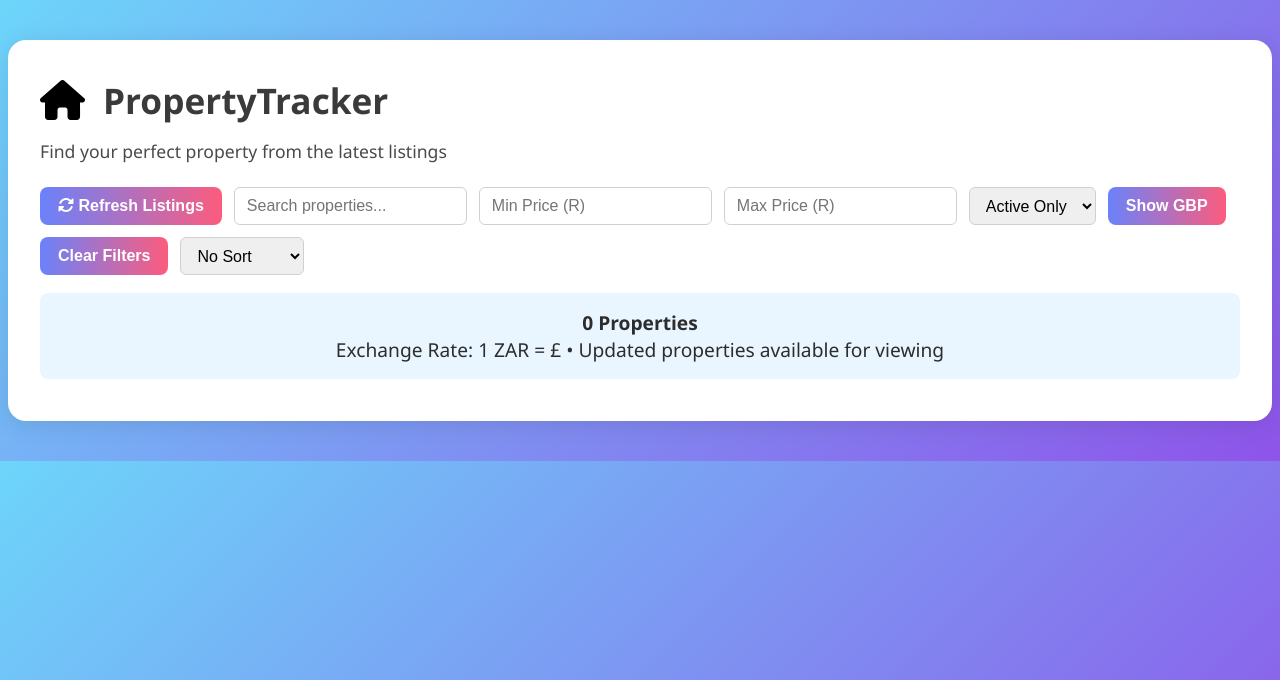
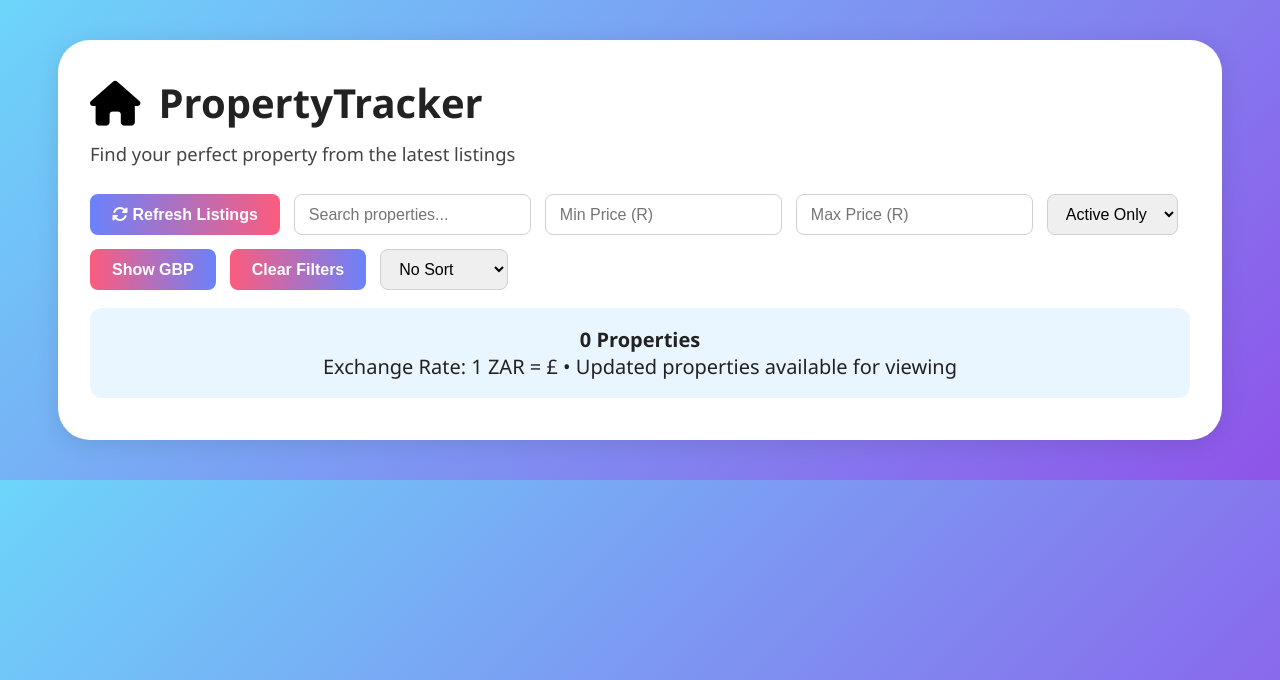
Before and after one commit to SineadCoding/PropertyTracker-WebApp, a Flask app: page / in a window 1280 px wide. Shown: the top 680 px of the page. Run offline with Flask 3, Linux system fonts and the light colour scheme.

Commit message:
UI and backend filter improvements for industrial properties in Garden Route

```diff
--- a/templates/index.html
+++ b/templates/index.html
@@ -13,10 +13,10 @@
             margin: 0;
         }
         .main-container {
-            max-width: 1200px;
+            max-width: 1100px;
             margin: 40px auto;
             background: #fff;
-            border-radius: 18px;
+            border-radius: 32px;
             box-shadow: 0 4px 24px rgba(0,0,0,0.10);
             padding: 32px 32px 24px 32px;
         }
@@ -24,55 +24,71 @@
             display: flex;
             align-items: center;
             gap: 18px;
-            margin-bottom: 12px;
+            margin-bottom: 8px;
         }
         .header-logo {
-            font-size: 2.5em;
+            font-size: 2.8em;
         }
         .header-title {
-            font-size: 2.2em;
-            font-weight: 600;
-            color: #3a3a3a;
+            font-size: 2.5em;
+            font-weight: 700;
+            color: #222;
         }
         .header-desc {
-            color: #4a4a4a;
-            font-size: 1.1em;
-            margin-bottom: 24px;
+            color: #444;
+            font-size: 1.15em;
+            margin-bottom: 28px;
         }
         .filters {
             display: flex;
             flex-wrap: wrap;
-            gap: 12px;
+            gap: 14px;
             margin-bottom: 18px;
         }
         .filters input, .filters select {
-            padding: 8px 12px;
-            border-radius: 6px;
+            padding: 10px 14px;
+            border-radius: 8px;
             border: 1px solid #d0d0d0;
             font-size: 1em;
         }
         .filters button {
-            padding: 10px 18px;
+            padding: 10px 22px;
             border-radius: 8px;
             border: none;
-            background: linear-gradient(90deg, #6a82fb 0%, #fc5c7d 100%);
-            color: #fff;
             font-weight: 600;
             font-size: 1em;
             cursor: pointer;
             transition: background 0.2s;
         }
-        .filters button:hover {
+        .filters .refresh-btn {
+            background: linear-gradient(90deg, #6a82fb 0%, #fc5c7d 100%);
+            color: #fff;
+        }
+        .filters .refresh-btn:hover {
             background: linear-gradient(90deg, #fc5c7d 0%, #6a82fb 100%);
+        }
+        .filters .show-gbp-btn {
+            background: linear-gradient(90deg, #fc5c7d 0%, #6a82fb 100%);
+            color: #fff;
+        }
+        .filters .show-gbp-btn:hover {
+            background: linear-gradient(90deg, #6a82fb 0%, #fc5c7d 100%);
+        }
+        .filters .clear-btn {
+            background: linear-gradient(90deg, #fc5c7d 0%, #6a82fb 100%);
+            color: #fff;
+        }
+        .filters .clear-btn:hover {
+            background: linear-gradient(90deg, #6a82fb 0%, #fc5c7d 100%);
         }
         .stats {
             background: #eaf6ff;
-            border-radius: 8px;
-            padding: 16px;
+            border-radius: 12px;
+            padding: 18px;
             margin-bottom: 18px;
             text-align: center;
-            font-size: 1.2em;
-            color: #2d2d2d;
+            font-size: 1.25em;
+            color: #222;
         }
         .cards {
             display: grid;
@@ -81,7 +97,7 @@
         }
         .card {
             background: linear-gradient(135deg, #6dd5fa 0%, #8e54e9 100%);
-            border-radius: 14px;
+            border-radius: 18px;
             box-shadow: 0 2px 12px rgba(0,0,0,0.08);
             padding: 24px 18px 18px 18px;
             color: #fff;
@@ -136,7 +152,7 @@
         </div>
         <div class="header-desc">Find your perfect property from the latest listings</div>
         <form class="filters" method="get" action="/">
-            <button type="submit"><i class="fa fa-sync-alt"></i> Refresh Listings</button>
+            <button type="submit" class="refresh-btn"><i class="fa fa-sync-alt"></i> Refresh Listings</button>
             <input type="text" name="search" placeholder="Search properties...">
             <input type="number" name="min_price" placeholder="Min Price (R)">
             <input type="number" name="max_price" placeholder="Max Price (R)">
@@ -144,8 +160,8 @@
                 <option value="active">Active Only</option>
                 <option value="all">All</option>
             </select>
-            <button type="button">Show GBP</button>
-            <button type="reset">Clear Filters</button>
+            <button type="button" class="show-gbp-btn">Show GBP</button>
+            <button type="reset" class="clear-btn">Clear Filters</button>
             <select name="sort">
                 <option value="none">No Sort</option>
                 <option value="price_asc">Price Asc</option>
```
Also changed, not shown: webapp.py (+2 -6 lines).
